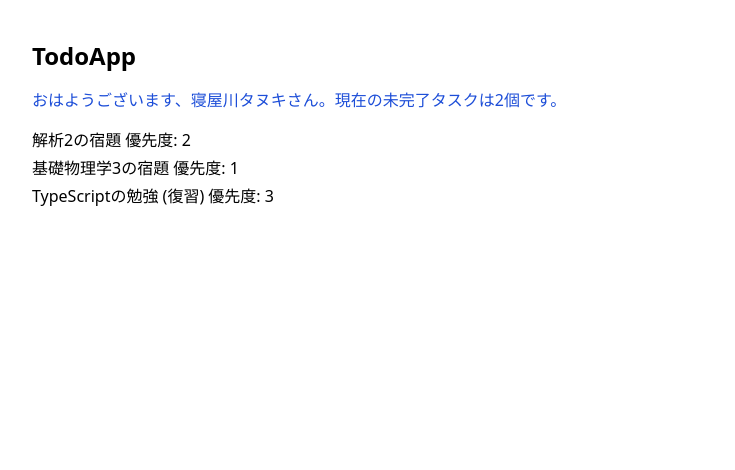
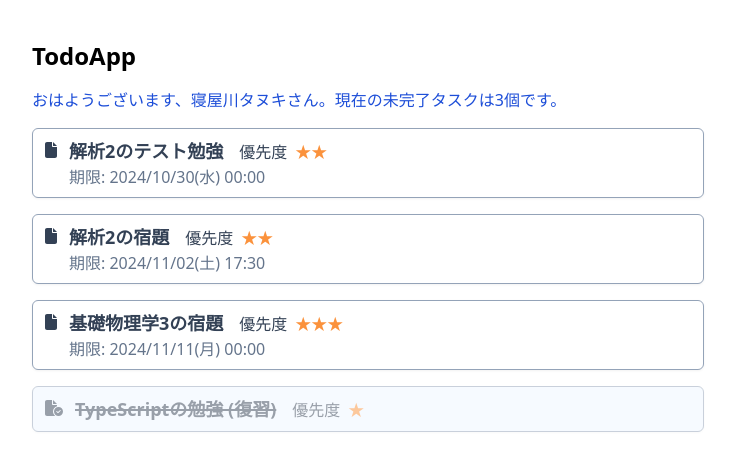
Before and after one commit to ai10pro/react-todo-app, a React (Vite) app: page / in a window 1280 px wide. Shown: the top 470 px of the page, without its empty margins (272-1007 px from the left). Built offline with nearby package versions, Linux system fonts and the light colour scheme.

Commit message:
update TodoList.tsx, src/index.css, initTodos.ts and tailwind.config.js

```diff
--- a/src/TodoList.tsx
+++ b/src/TodoList.tsx
@@ -1,9 +1,19 @@
 import React from "react";
 import { Todo } from "./types";
+import { twMerge } from "tailwind-merge";
+import { FontAwesomeIcon } from "@fortawesome/react-fontawesome";
+import {
+    faFile,
+    faFileCircleCheck
+} from "@fortawesome/free-solid-svg-icons";
 
 type Props = {
     todos: Todo[];
 };
+
+const numToStar = (num: number) => {
+    return "★".repeat(4 - num);
+}
 
 const TodoList = (props: Props) => {
     const todos = [...props.todos].sort((a, b) => {
@@ -25,10 +35,45 @@ const TodoList = (props: Props) => {
     }
 
     return (
-        <div className="space-y-1">
+        <div className="space-y-4">
             {todos.map((todo) => (
-                <div key={todo.id}>
-                    {todo.name} 優先度: {todo.priority}
+                <div
+                    key={todo.id}
+                    className={twMerge(
+                        "rounded-md border border-slate-400 bg-white px-3 py-2 drop-shadow-sm hover:scale-105 transition-transform duration-200",
+                        todo.isDone && "bg-blue-50 opacity-50", todo.deadline && todo.deadline < new Date() && "bg-red-100"
+                    )}
+                >
+                    <div className="flex items-baseline text-slate-700">
+                        <FontAwesomeIcon icon={todo.isDone ? faFileCircleCheck : faFile} className="mr-1" />
+                        <div
+                            className={twMerge(
+                                "text-lg font-bold mx-2",
+                                todo.isDone && "line-through decoration-2"
+                            )}
+                        >
+                            {todo.name}
+                        </div>
+                        <div className="ml-2">優先度 </div>
+                        <div className={twMerge("ml-2 text-orange-400")}>
+                            {numToStar(todo.priority)}
+                        </div>
+                    </div>
+                    <div className="">
+                        {todo.deadline ? (
+                            <div className="pl-6 text-s text-slate-500">
+                                期限: {todo.deadline.toLocaleDateString('ja-JP', {
+                                    year: 'numeric',
+                                    month: '2-digit',
+                                    day: '2-digit',
+                                    weekday: 'short',
+                                    hour: '2-digit',
+                                    minute: '2-digit'
+                                })}
+                            </div>
+                        ) : null}
+                    </div>
+
                 </div>
             ))}
         </div>
--- a/src/initTodos.ts
+++ b/src/initTodos.ts
@@ -23,4 +23,11 @@ export const initTodos: Todo[] = [
     priority: 1,
     deadline: new Date(2024, 10, 11),
   },
+  {
+    id: uuid(),
+    name: "解析2のテスト勉強",
+    isDone: false,
+    priority: 2,
+    deadline: new Date(2024, 9, 30),
+  },
 ];
--- a/tailwind.config.js
+++ b/tailwind.config.js
@@ -1,8 +1,12 @@
 /** @type {import('tailwindcss').Config} */
 export default {
-    content: ["./index.html", "./src/**/*.{js,ts,jsx,tsx}"],
-    theme: {
-      extend: {},
+  content: ["./index.html", "./src/**/*.{js,ts,jsx,tsx}"],
+  theme: {
+    extend: {
+      backgroundImage: {
+        'custom-gradient': 'linear-gradient(90deg, rgba(65, 164, 253, 1), rgba(14, 244, 255, 1))',
+      },
     },
-    plugins: [],
-  };
+  },
+  plugins: [],
+};
```
Also changed, not shown: src/index.css (line endings or trailing spaces).
